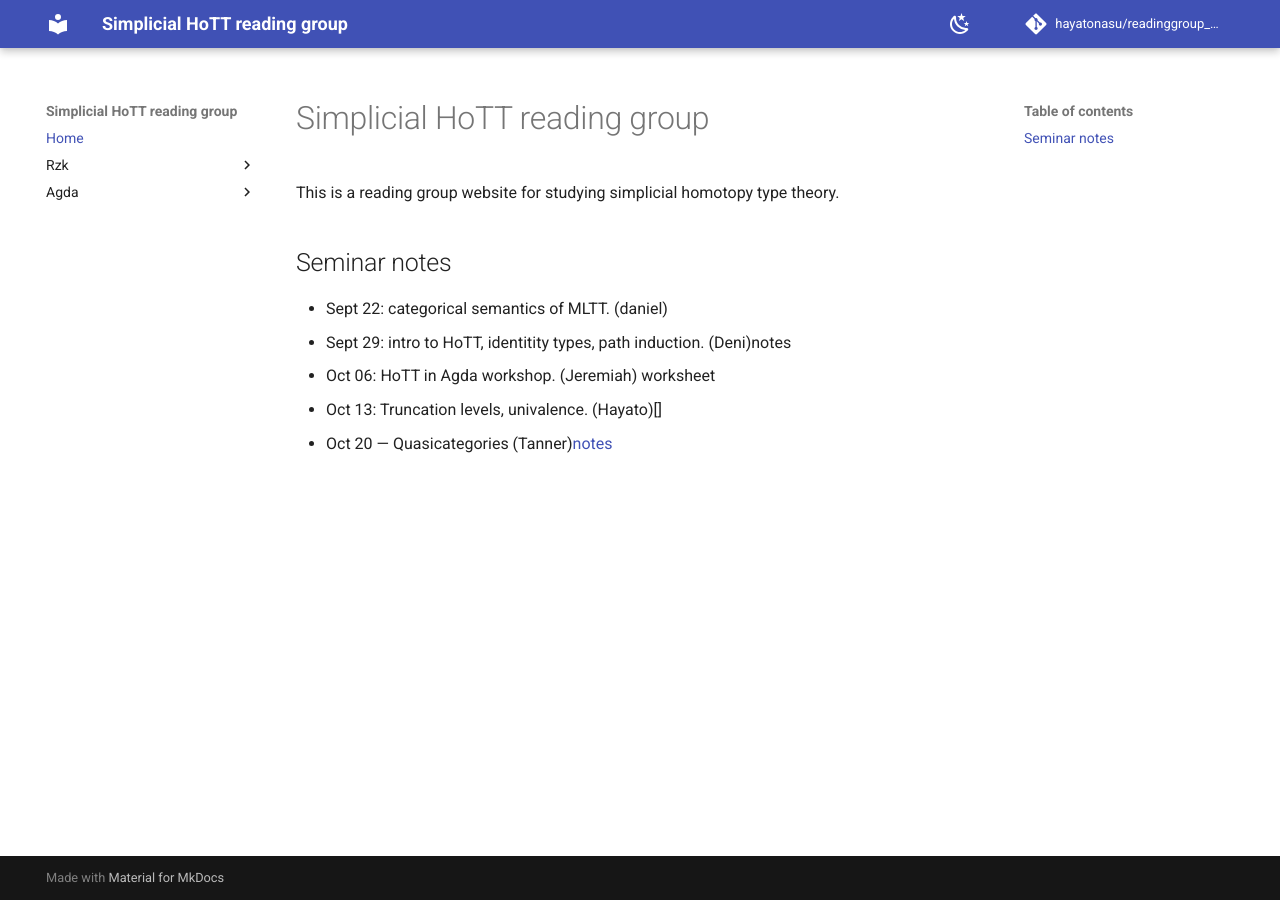
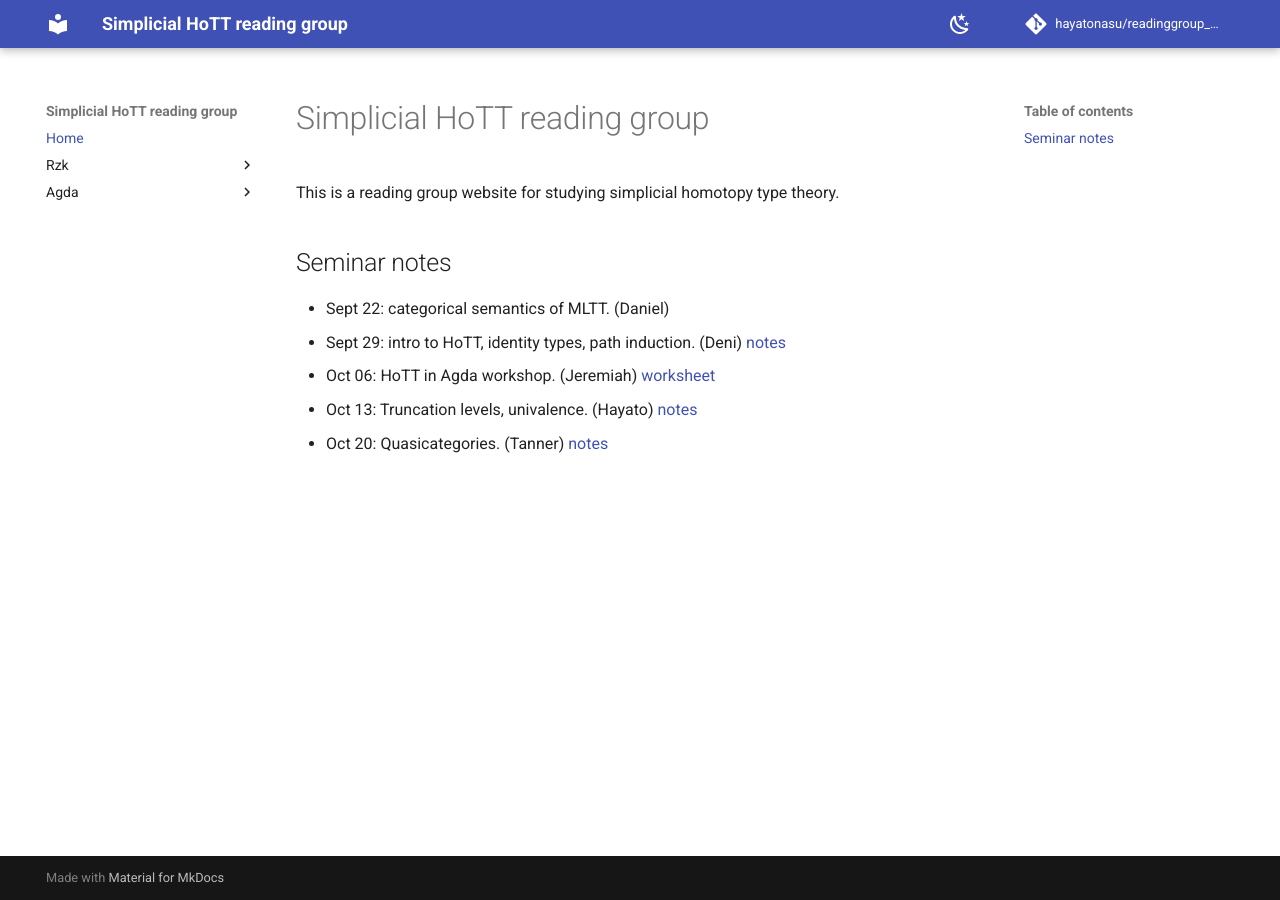
Before and after one commit to hayatonasu/readinggroup_simplicialhott, an MkDocs documentation site: the page built from docs/index.md, in a window 1280 px wide. Built offline with MkDocs 1.6.1 and Material for MkDocs 9.7.7, drawn with Linux system fonts in a browser that asks for light colours; comment, search, counter and statistics services are not loaded.

Commit message:
Deni's notes.

```diff
--- a/docs/index.md
+++ b/docs/index.md
@@ -4,8 +4,8 @@ This is a reading group website for studying simplicial homotopy type theory.
 
 ## Seminar notes
 
-- Sept 22: categorical semantics of MLTT. (daniel)
-- Sept 29: intro to HoTT, identitity types, path induction. (Deni)notes
-- Oct 06: HoTT in Agda workshop. (Jeremiah) worksheet
-- Oct 13: Truncation levels, univalence. (Hayato)[]
-- Oct 20 — Quasicategories (Tanner)[notes](seminarnotes/Oct20_Tanner_Type_Theory_Quasicategory_Presentation.pdf)
+- Sept 22: categorical semantics of MLTT. (Daniel)
+- Sept 29: intro to HoTT, identity types, path induction. (Deni) [notes](seminarnotes/Sep29_Deni_HoTT_Identity_types_notes.pdf)
+- Oct 06: HoTT in Agda workshop. (Jeremiah) [worksheet](agda/Oct6practice.lagda.md)
+- Oct 13: Truncation levels, univalence. (Hayato) [notes](agda/Oct13.lagda.md)
+- Oct 20: Quasicategories. (Tanner) [notes](seminarnotes/Oct20_Tanner_Type_Theory_Quasicategory_Presentation.pdf)
```
Also changed, not shown: 2 other files.
